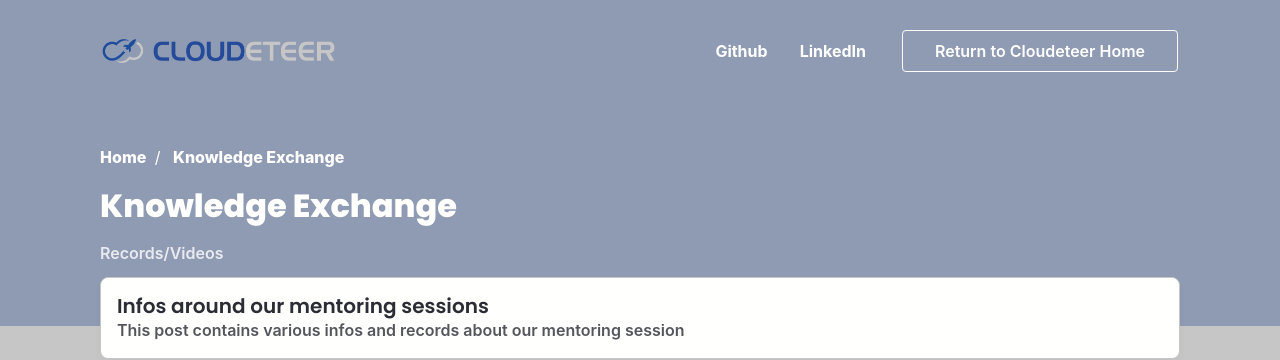
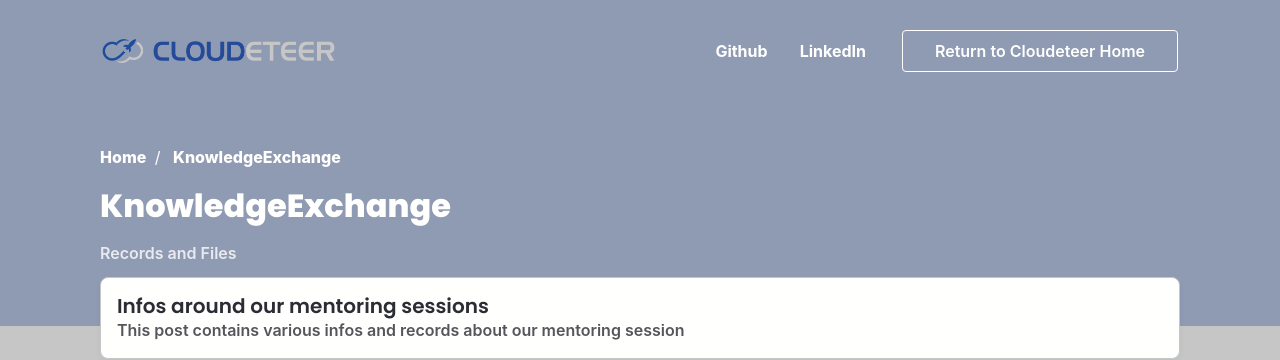
Before and after one commit to Phil-Thoennissen/phil.github.io, a Jekyll site: the page built from knowledge.html, in a window 1280 px wide. Shown: the top 360 px of the page. Built offline with Jekyll 4.4.1, drawn with Linux system fonts in a browser that asks for light colours; nearby versions of some CDN libraries; some web fonts are replaced; comment, search, counter and statistics services are not loaded.

```diff
--- a/_config.yml
+++ b/_config.yml
@@ -46,7 +46,7 @@ instagram_username:
 
 # Navivation
 nav_item_one: Github
-nav_item_one_link: https://github.com/cloudeteer
+nav_item_one_link: phil-thoennissen.github.io/phil.github.io
 
 nav_item_two: LinkedIn
 nav_item_two_link: https://de.linkedin.com/company/cloudeteer-gmbh
@@ -55,7 +55,7 @@ nav_item_three: #
 nav_item_three_link: #
 
 nav_button: Return to Cloudeteer Home
-nav_button_link: https://github.cloudeteer.de/
+nav_button_link: https://phil-thoennissen.github.io/phil.github.io
 
 # More Help
 help_one_title: Provide Feedback
--- a/_data/category_list.yml
+++ b/_data/category_list.yml
@@ -20,5 +20,5 @@ events:
   name: Events
   description: Our team and community events
 knowledge:
-  name: Knowledge Exchange
-  description: Records/Videos
+  name: KnowledgeExchange
+  description: Records and Files
```
Also changed, not shown: _posts/Knowledge/2022-07-20-mentoring.md (+0 -1 lines).
